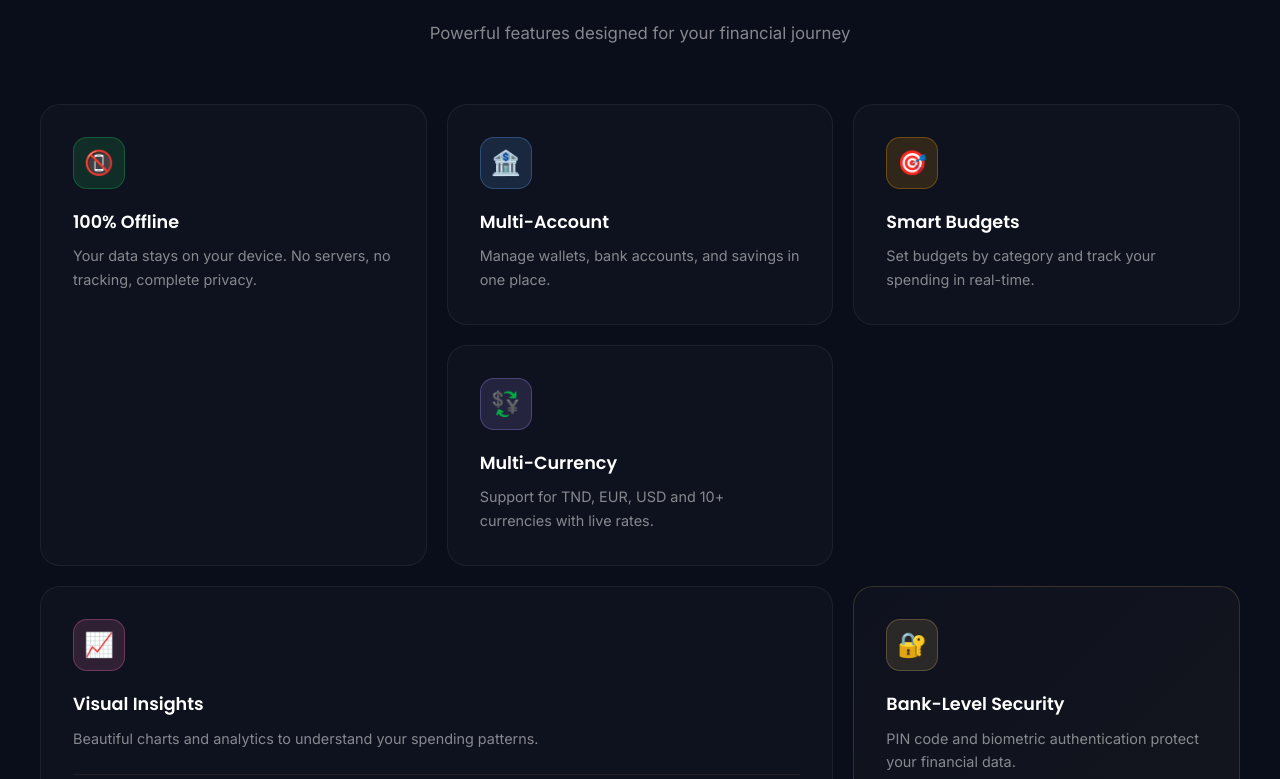
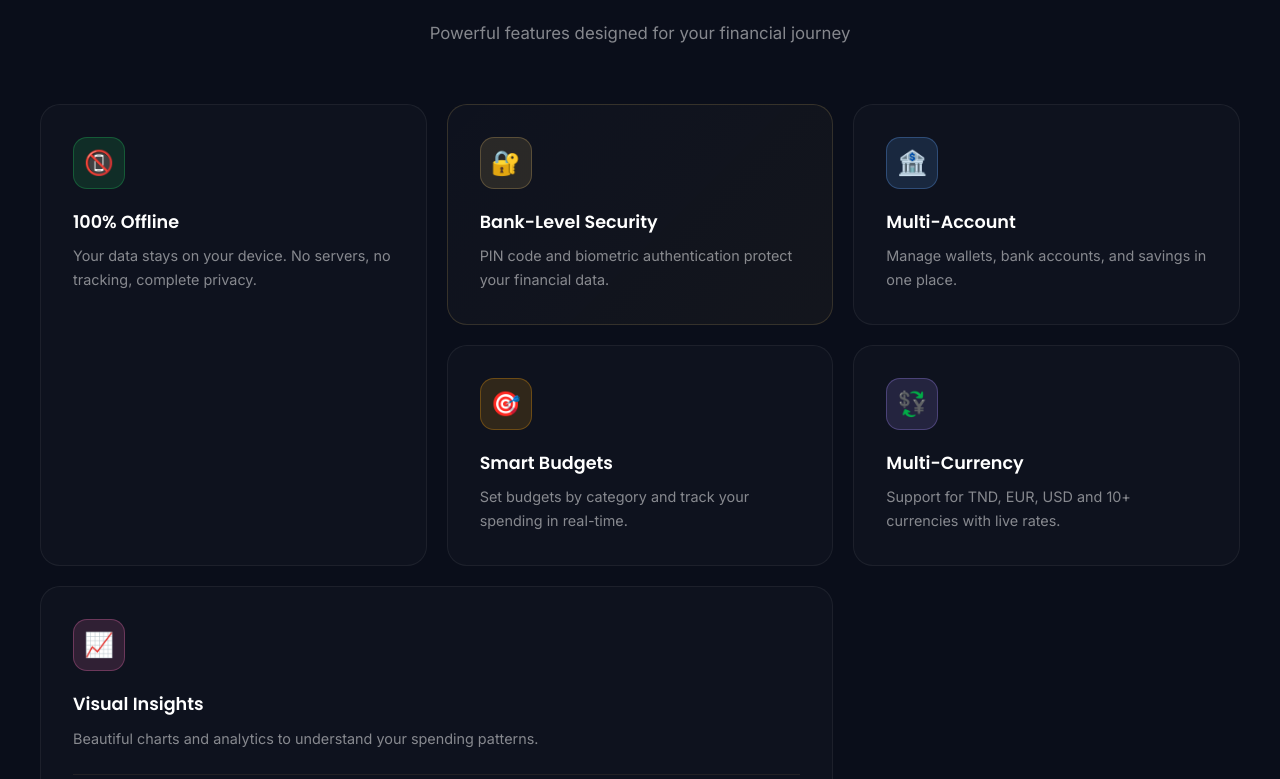
Before and after one commit to Medkhalilbs/khazinti-web, a Vue app: page / in a window 1280 px wide. Shown: the part 1001-1780 px from the top of the page. Built offline with nearby package versions, Linux system fonts and the light colour scheme.

Commit message:
feat: implement GitHub Actions deployment, add Home view with bento-grid, and update documentation

```diff
--- a/src/views/Home.vue
+++ b/src/views/Home.vue
@@ -1,5 +1,5 @@
 <template>
-  <div class="home">
+  <div class="home" :dir="isRTL ? 'rtl' : 'ltr'">
     <!-- Hero Section -->
     <section class="hero">
       <div class="hero-bg"></div>
@@ -39,7 +39,7 @@
             <div class="mock-section">
               <div class="section-title">Recent Transactions</div>
               <div class="mock-transactions">
-                <div class="mock-tx">
+                <div class="mock-tx tx-1">
                   <div class="tx-icon income">💰</div>
                   <div class="tx-info">
                     <span class="tx-name">Salary</span>
@@ -47,7 +47,7 @@
                   </div>
                   <span class="tx-amount positive">+2,500.00</span>
                 </div>
-                <div class="mock-tx">
+                <div class="mock-tx tx-2">
                   <div class="tx-icon expense">🛒</div>
                   <div class="tx-info">
                     <span class="tx-name">Groceries</span>
@@ -55,7 +55,7 @@
                   </div>
                   <span class="tx-amount negative">-85.50</span>
                 </div>
-                <div class="mock-tx">
+                <div class="mock-tx tx-3">
                   <div class="tx-icon expense">🚕</div>
                   <div class="tx-info">
                     <span class="tx-name">Transport</span>
@@ -74,7 +74,7 @@
     <!-- Features Section -->
     <section class="features">
       <div class="features-inner">
-        <div class="section-header">
+        <div class="section-header reveal-on-scroll">
           <span class="section-eyebrow">Features</span>
           <h2>{{ t('features.title') }}</h2>
           <p>{{ t('features.subtitle') }}</p>
@@ -82,7 +82,7 @@
 
         <div class="bento-grid">
           <!-- Offline — large hero card -->
-          <div class="bento-card bento-hero" @mouseenter="hoveredFeature = 'offline'" @mouseleave="hoveredFeature = null">
+          <div class="bento-card bento-hero reveal-on-scroll delay-1" @mouseenter="hoveredFeature = 'offline'" @mouseleave="hoveredFeature = null">
             <div class="bento-icon-wrap" style="--card-color: #22c55e">
               <span class="bento-icon">📵</span>
             </div>
@@ -93,8 +93,20 @@
             <div class="bento-glow" style="--glow: rgba(34,197,94,0.12)"></div>
           </div>
 
+          <!-- Secure -->
+          <div class="bento-card bento-gold reveal-on-scroll delay-2" @mouseenter="hoveredFeature = 'secure'" @mouseleave="hoveredFeature = null">
+            <div class="bento-icon-wrap" style="--card-color: #C9A962">
+              <span class="bento-icon">🔐</span>
+            </div>
+            <div class="bento-text">
+              <h3>{{ t('features.secure.title') }}</h3>
+              <p>{{ t('features.secure.desc') }}</p>
+            </div>
+            <div class="bento-glow" style="--glow: rgba(201,169,98,0.15)"></div>
+          </div>
+
           <!-- Multi-Account -->
-          <div class="bento-card" @mouseenter="hoveredFeature = 'multi_account'" @mouseleave="hoveredFeature = null">
+          <div class="bento-card reveal-on-scroll delay-3" @mouseenter="hoveredFeature = 'multi_account'" @mouseleave="hoveredFeature = null">
             <div class="bento-icon-wrap" style="--card-color: #60a5fa">
               <span class="bento-icon">🏦</span>
             </div>
@@ -106,7 +118,7 @@
           </div>
 
           <!-- Budgets -->
-          <div class="bento-card" @mouseenter="hoveredFeature = 'budgets'" @mouseleave="hoveredFeature = null">
+          <div class="bento-card reveal-on-scroll delay-4" @mouseenter="hoveredFeature = 'budgets'" @mouseleave="hoveredFeature = null">
             <div class="bento-icon-wrap" style="--card-color: #f59e0b">
               <span class="bento-icon">🎯</span>
             </div>
@@ -118,7 +130,7 @@
           </div>
 
           <!-- Multi-Currency -->
-          <div class="bento-card" @mouseenter="hoveredFeature = 'multi_currency'" @mouseleave="hoveredFeature = null">
+          <div class="bento-card reveal-on-scroll delay-5" @mouseenter="hoveredFeature = 'multi_currency'" @mouseleave="hoveredFeature = null">
             <div class="bento-icon-wrap" style="--card-color: #a78bfa">
               <span class="bento-icon">💱</span>
             </div>
@@ -130,7 +142,7 @@
           </div>
 
           <!-- Stats — large -->
-          <div class="bento-card bento-wide" @mouseenter="hoveredFeature = 'stats'" @mouseleave="hoveredFeature = null">
+          <div class="bento-card bento-wide reveal-on-scroll delay-6" @mouseenter="hoveredFeature = 'stats'" @mouseleave="hoveredFeature = null">
             <div class="bento-icon-wrap" style="--card-color: #f472b6">
               <span class="bento-icon">📈</span>
             </div>
@@ -149,22 +161,10 @@
             </div>
             <div class="bento-glow" style="--glow: rgba(244,114,182,0.12)"></div>
           </div>
-
-          <!-- Secure -->
-          <div class="bento-card bento-gold" @mouseenter="hoveredFeature = 'secure'" @mouseleave="hoveredFeature = null">
-            <div class="bento-icon-wrap" style="--card-color: #C9A962">
-              <span class="bento-icon">🔐</span>
-            </div>
-            <div class="bento-text">
-              <h3>{{ t('features.secure.title') }}</h3>
-              <p>{{ t('features.secure.desc') }}</p>
-            </div>
-            <div class="bento-glow" style="--glow: rgba(201,169,98,0.15)"></div>
-          </div>
         </div>
 
         <!-- Stats bar -->
-        <div class="stats-bar">
+        <div class="stats-bar reveal-on-scroll delay-7">
           <div class="stat-item">
             <span class="stat-number">100%</span>
             <span class="stat-label">Offline</span>
@@ -189,7 +189,7 @@
     </section>
 
     <!-- CTA Section -->
-    <section class="cta-section">
+    <section class="cta-section reveal-on-scroll">
       <div class="cta-glow"></div>
       <div class="cta-content">
         <span class="cta-eyebrow">🚀 Android Exclusive</span>
@@ -202,12 +202,39 @@
 </template>
 
 <script setup>
-import { ref } from 'vue'
+import { ref, computed, onMounted, onUnmounted } from 'vue'
 import { useI18n } from 'vue-i18n'
 
-const { t } = useI18n()
+const { t, locale } = useI18n()
+const isRTL = computed(() => locale.value === 'ar')
 
 const hoveredFeature = ref(null)
+
+const observer = ref(null)
+
+onMounted(() => {
+  observer.value = new IntersectionObserver((entries) => {
+    entries.forEach(entry => {
+      if (entry.isIntersecting) {
+        entry.target.classList.add('is-visible')
+        // observer.value.unobserve(entry.target) // Optional: Keep it re-triggering or one-time
+      }
+    })
+  }, {
+    threshold: 0.1,
+    rootMargin: '0px 0px -50px 0px'
+  })
+
+  document.querySelectorAll('.reveal-on-scroll').forEach(el => {
+    observer.value.observe(el)
+  })
+})
+
+onUnmounted(() => {
+  if (observer.value) {
+    observer.value.disconnect()
+  }
+})
 </script>
 
 <style scoped>
@@ -325,6 +352,11 @@ const hoveredFeature = ref(null)
   position: relative;
   z-index: 1;
   margin-left: 4rem;
+}
+
+[dir='rtl'] .hero-visual {
+  margin-left: 0;
+  margin-right: 4rem;
 }
 
 .phone-mockup {
@@ -504,6 +536,16 @@ const hoveredFeature = ref(null)
   padding: 0.75rem;
   background: var(--tx-bg);
   border-radius: 14px;
+  animation: slideInTx 0.6s cubic-bezier(0.16, 1, 0.3, 1) both;
+}
+
+.mock-tx.tx-1 { animation-delay: 0.5s; }
+.mock-tx.tx-2 { animation-delay: 1.2s; }
+.mock-tx.tx-3 { animation-delay: 1.9s; }
+
+@keyframes slideInTx {
+  0% { opacity: 0; transform: translateY(20px); }
+  100% { opacity: 1; transform: translateY(0); }
 }
 
 .tx-icon {
@@ -631,6 +673,8 @@ const hoveredFeature = ref(null)
 }
 
 .bento-gold {
+  grid-column: span 1;
+  grid-row: span 1;
   background: linear-gradient(135deg, var(--bg-card), rgba(201, 169, 98, 0.05));
   border-color: rgba(201, 169, 98, 0.2);
 }
@@ -651,6 +695,11 @@ const hoveredFeature = ref(null)
   pointer-events: none;
   opacity: 0;
   transition: opacity 0.4s;
+}
+
+[dir='rtl'] .bento-glow {
+  right: auto;
+  left: -40px;
 }
 
 .bento-card:hover .bento-glow {
@@ -857,6 +906,27 @@ const hoveredFeature = ref(null)
   font-size: 1.05rem;
 }
 
+/* Scroll Animations */
+.reveal-on-scroll {
+  opacity: 0;
+  transform: translateY(30px);
+  transition: opacity 0.8s cubic-bezier(0.16, 1, 0.3, 1), transform 0.8s cubic-bezier(0.16, 1, 0.3, 1);
+}
+
+.reveal-on-scroll.is-visible {
+  opacity: 1;
+  transform: translateY(0);
+}
+
+/* Staggering delays for bento grid */
+.reveal-on-scroll.delay-1 { transition-delay: 0.05s; }
+.reveal-on-scroll.delay-2 { transition-delay: 0.1s; }
+.reveal-on-scroll.delay-3 { transition-delay: 0.15s; }
+.reveal-on-scroll.delay-4 { transition-delay: 0.2s; }
+.reveal-on-scroll.delay-5 { transition-delay: 0.25s; }
+.reveal-on-scroll.delay-6 { transition-delay: 0.3s; }
+.reveal-on-scroll.delay-7 { transition-delay: 0.35s; }
+
 @media (max-width: 900px) {
   .bento-grid {
     grid-template-columns: repeat(2, 1fr);
@@ -880,6 +950,9 @@ const hoveredFeature = ref(null)
     margin-left: 0;
     margin-top: 3rem;
   }
+  [dir='rtl'] .hero-visual {
+    margin-right: 0;
+  }
   .hero-actions {
     align-items: center;
   }
@@ -891,7 +964,8 @@ const hoveredFeature = ref(null)
     grid-template-columns: 1fr;
   }
   .bento-hero,
-  .bento-wide {
+  .bento-wide,
+  .bento-gold {
     grid-column: span 1;
     grid-row: span 1;
   }
```
Also changed, not shown: 1 other file (tests, documents, lock files or other folders).
